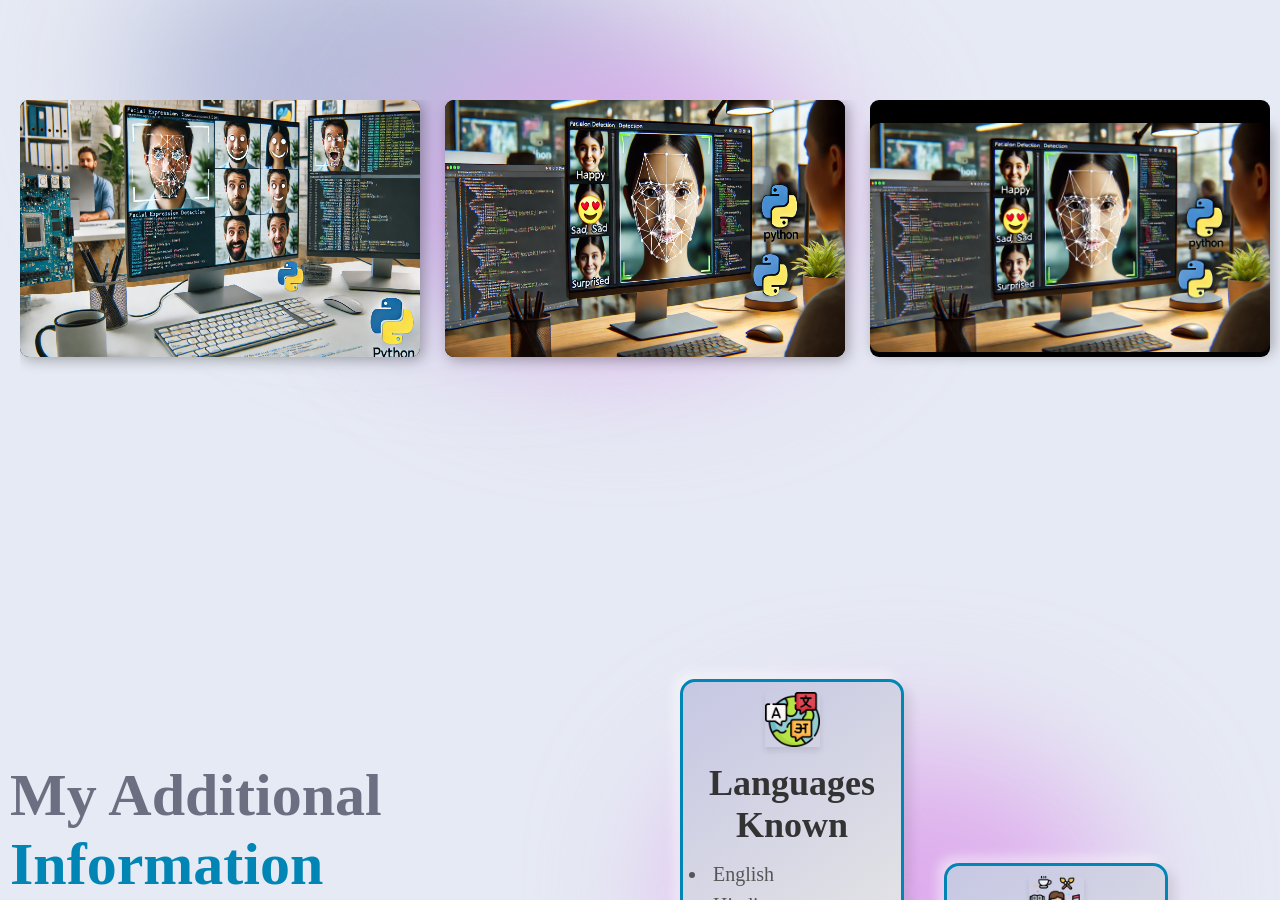
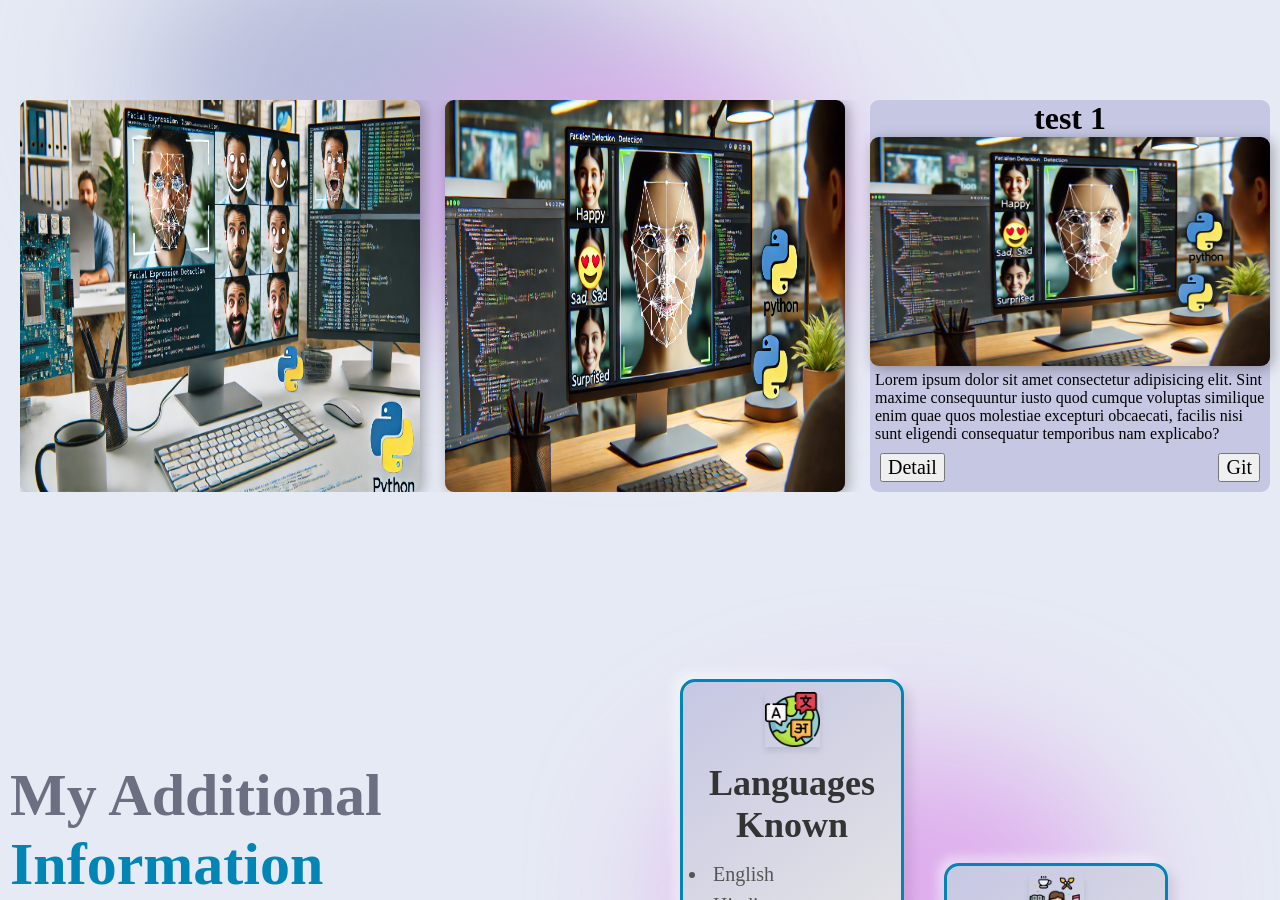
Before and after one commit to Hrsh-Sidhpuria/Hrsh-Sidhpuria, a React (Vite) app: page / in a window 1280 px wide. Shown: the part 2185-3085 px from the top of the page. Built offline with nearby package versions, Linux system fonts and the light colour scheme; a web font is replaced by a local one.

Commit message:
making improvement

```diff
--- a/src/Components/ProjectSwiper/ProjectSwiper.css
+++ b/src/Components/ProjectSwiper/ProjectSwiper.css
@@ -16,7 +16,7 @@
 }
 
 .Project-slider .swiper-slide {
-  background-color: black;
+  background-color: #c6c7e3;
   flex-shrink: 0;
   width: auto;
   max-width: 20rem;
@@ -43,7 +43,25 @@
   }
 }
 
-.demodemo {
+.Slider-Card {
   display: flex;
   flex-direction: column;
 }
+
+.sc-btn {
+  display: flex;
+  flex-direction: row;
+  justify-content: space-between;
+  padding: 10px;
+}
+.sc-title {
+  display: flex;
+  justify-content: center;
+  font-size: xx-large;
+  font-weight: bold;
+}
+.sc-brief {
+  font-size: medium;
+  padding-left: 5px;
+  padding-right: 5px;
+}
--- a/src/Components/ProjectSwiper/ProjectSwiper.jsx
+++ b/src/Components/ProjectSwiper/ProjectSwiper.jsx
@@ -33,8 +33,18 @@ function ProjectSwiper() {
         </SwiperSlide>
         <SwiperSlide>
           <div className="Slider-card">
-            <div className="sc-name">test 1</div>
+            <div className="sc-title">test 1</div>
             <img src={d2} alt="" />
+            <div className="sc-brief">
+              Lorem ipsum dolor sit amet consectetur adipisicing elit. Sint
+              maxime consequuntur iusto quod cumque voluptas similique enim quae
+              quos molestiae excepturi obcaecati, facilis nisi sunt eligendi
+              consequatur temporibus nam explicabo?
+            </div>
+            <div className="sc-btn">
+              <button className="sc-detail-btn">Detail</button>
+              <button className="sc-git-btn">Git</button>
+            </div>
           </div>
         </SwiperSlide>
         <SwiperSlide>
```
